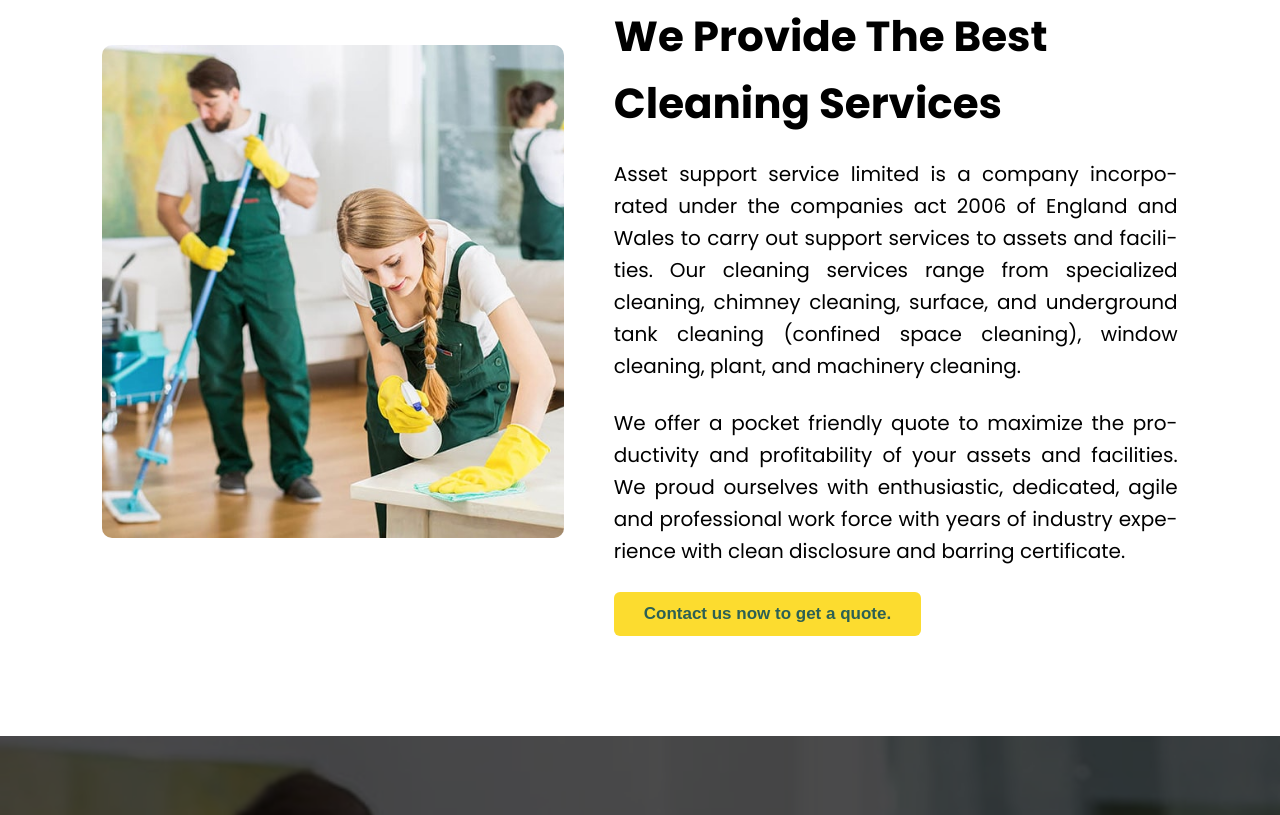
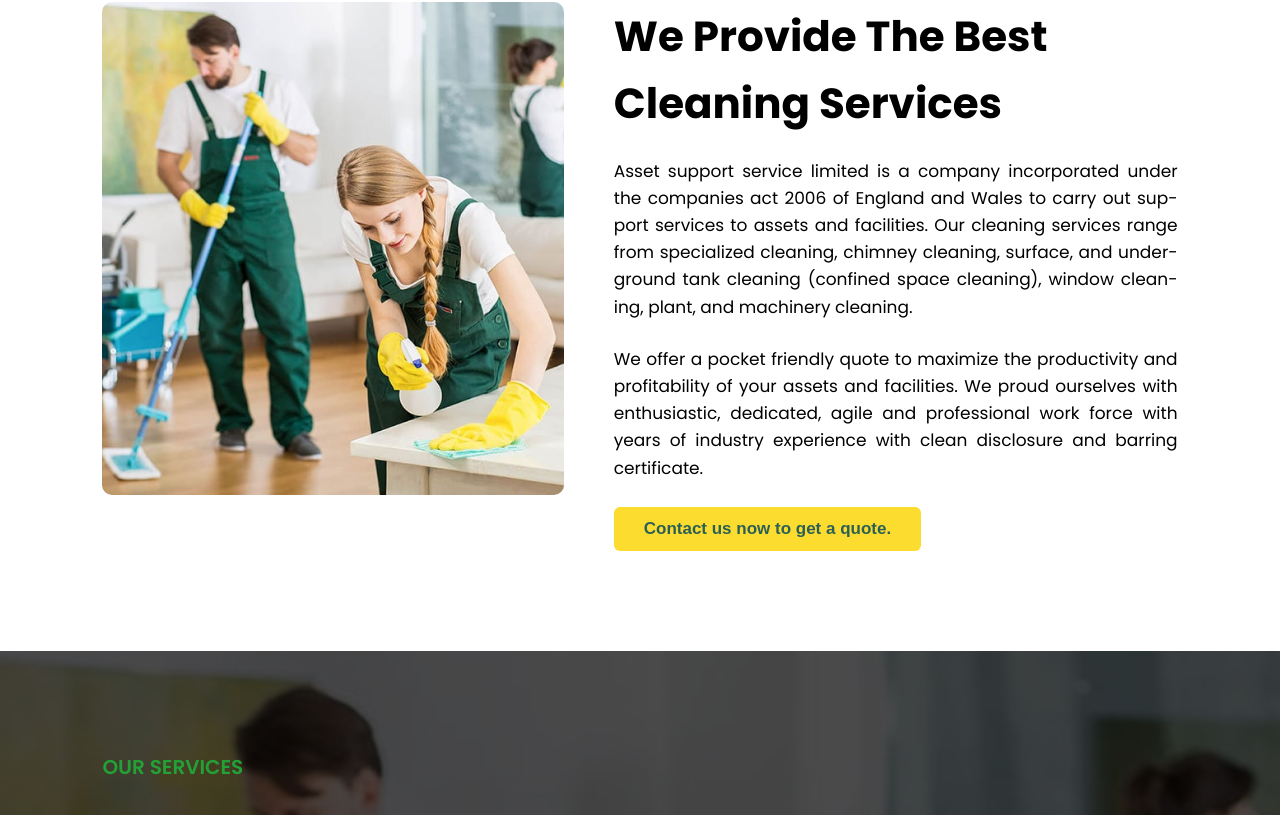
Before and after one commit to Klessy/Cleaning_Service-Testing, a React (Create React App) app: page / in a window 1280 px wide. Shown: the part 854-1669 px from the top of the page. Built offline with nearby package versions, Linux system fonts and the light colour scheme; a web font is replaced by a local one.

Commit message:
About us font size updated

```diff
--- a/src/components/about/about.css
+++ b/src/components/about/about.css
@@ -25,7 +25,7 @@
 }
 
 .about__us p {
-    font-size: 2rem;
+    font-size: 1.7rem;
     margin-bottom: 2.5rem;
     text-align: justify;
     hyphens: auto;
```
